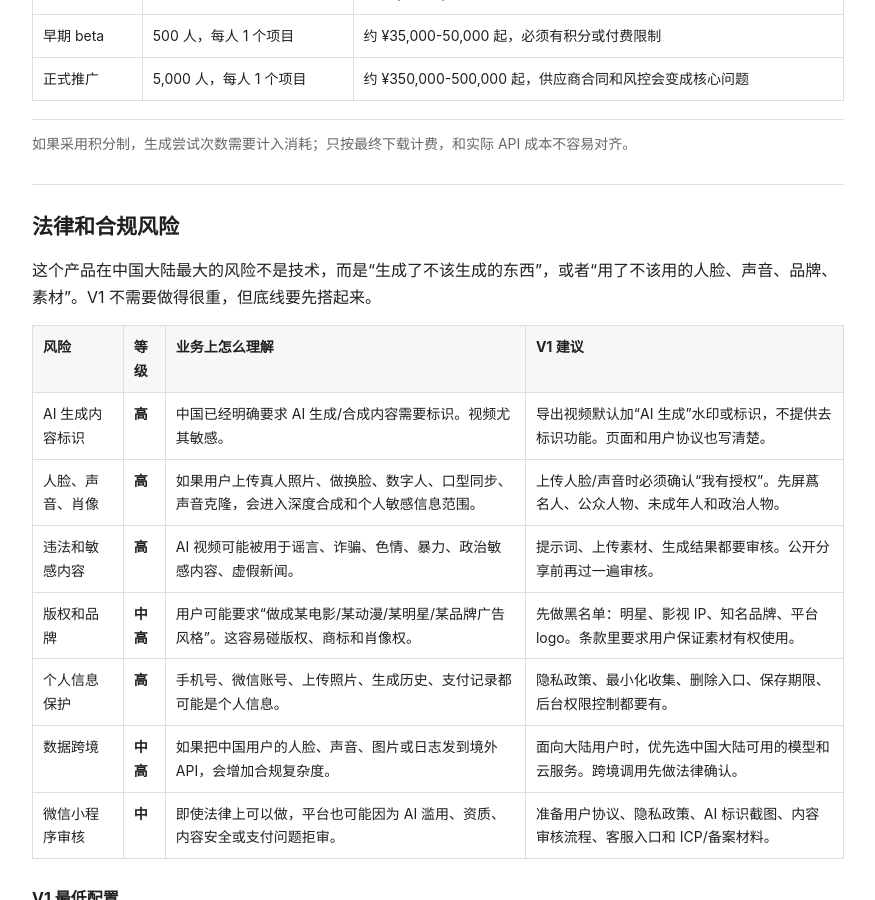
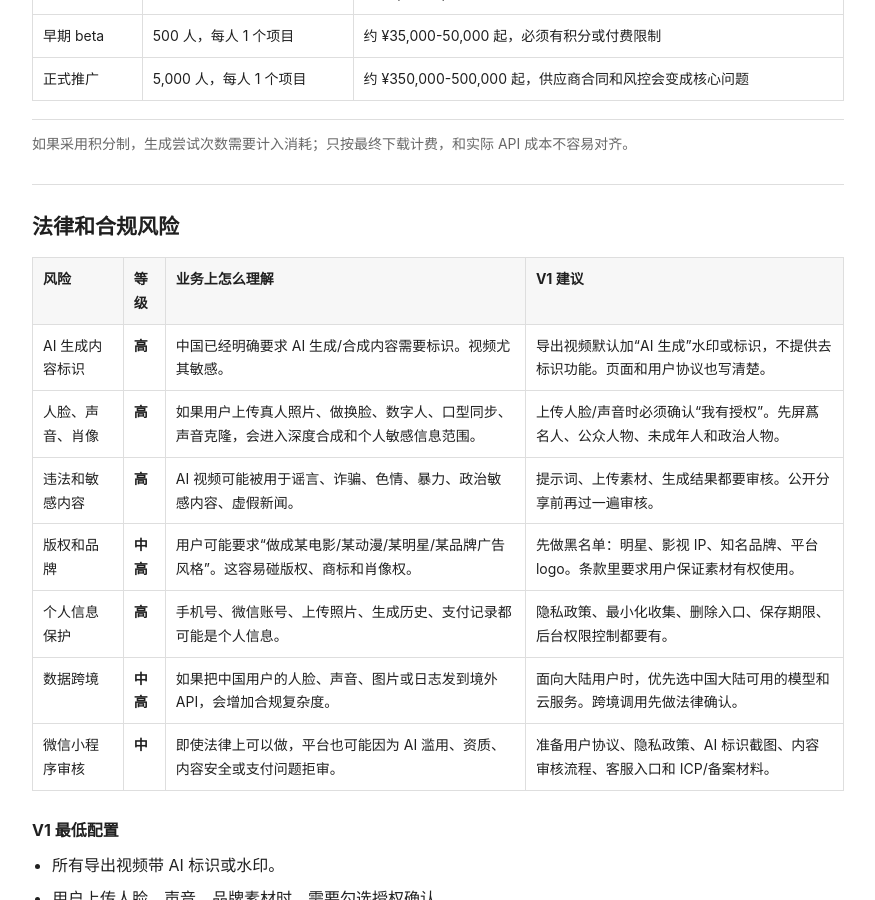
Before and after one commit to ilikeeatingrice/ilikeeatingrice.github.io, a Jekyll site: the page built from videogenreport/index.html, in a window 1280 px wide and 900 px high, scrolled down 1649 px. Shown: the whole window, without its empty margins (202-1077 px from the left). Built offline with Jekyll 4.4.1, drawn with Linux system fonts in a browser that asks for light colours.

Commit message:
Trim video memo compliance intro

```diff
--- a/videogenreport/index.html
+++ b/videogenreport/index.html
@@ -389,7 +389,6 @@ sitemap: false
 
     <section>
       <h2>法律和合规风险</h2>
-      <p>这个产品在中国大陆最大的风险不是技术，而是“生成了不该生成的东西”，或者“用了不该用的人脸、声音、品牌、素材”。V1 不需要做得很重，但底线要先搭起来。</p>
 
       <table>
         <thead>
```
Also changed, not shown: .codex-published-pages.json.
